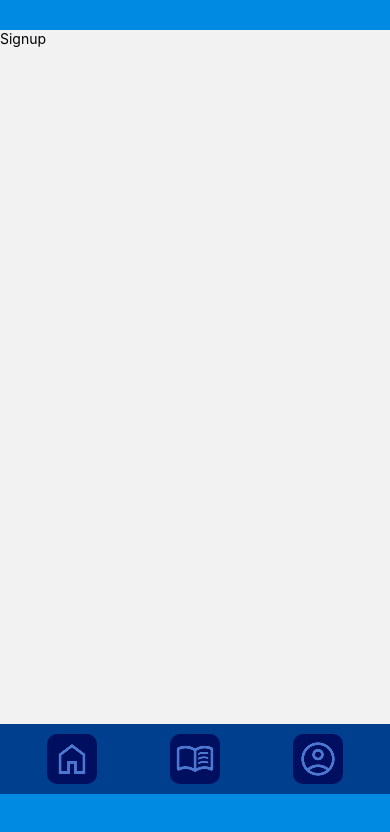
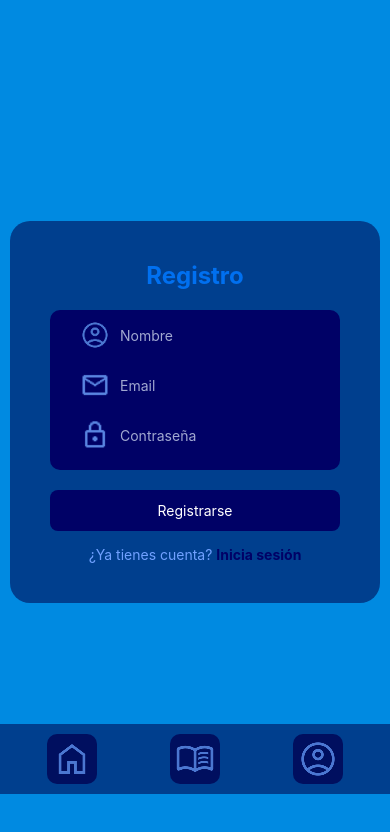
Before and after one commit to flaviomelian/cookbook, a React Native app in the folder frontend/: screen /Signup in a window 390 px wide. Shown: the top 832 px of the page. Built offline with nearby package versions, Linux system fonts and the light colour scheme.

Commit message:
Estilos del Login y Signup hechos

```diff
--- a/frontend/Components/Login.jsx
+++ b/frontend/Components/Login.jsx
@@ -1,11 +1,13 @@
 import { useState } from 'react';
 import { View, Text, TextInput, TouchableOpacity, StyleSheet, Image } from 'react-native';
+import { useNavigation } from '@react-navigation/native';
 import account from '../assets/account.png';
 import lock from '../assets/lock.png';
 
 const Login = () => {
     const [username, setUsername] = useState('');
     const [password, setPassword] = useState('');
+    const navigation = useNavigation();
 
     const handleLogin = () => {
         // Aquí iría la lógica de login
@@ -18,7 +20,7 @@ const Login = () => {
                 <Text style={styles.title}>Iniciar Sesión</Text>
                 <View style={styles.inputs}>
                     <View style={styles.inputImage}>
-                        <Image style={{ width: 35, height: 40, marginRight: 10 }} source={account} />
+                        <Image style={{ width: 30, height: 35, marginRight: 10 }} source={account} />
                         <TextInput
                             style={[styles.input, { flex: 1 }]}
                             placeholder="Usuario"
@@ -29,7 +31,7 @@ const Login = () => {
                         />
                     </View>
                     <View style={styles.inputImage}>
-                        <Image style={{ width: 30, height: 40, marginRight: 10, marginLeft: 3 }} source={lock} />
+                        <Image style={{ width: 25, height: 30, marginRight: 10, marginLeft: 3 }} source={lock} />
                         <TextInput
                             style={styles.input}
                             placeholder="Contraseña"
@@ -45,7 +47,7 @@ const Login = () => {
                         <Text style={styles.textButton}>Iniciar Sesión</Text>
                     </TouchableOpacity>
                 </View>
-                <TouchableOpacity onPress={() => {/* navegar a signup */ }} style={{ alignItems: 'center', marginTop: 10 }}>
+                <TouchableOpacity onPress={() => navigation.navigate('Signup')} style={{ alignItems: 'center', marginTop: 10 }}>
                     <Text style={{ color: '#70a1ff' }}>
                         ¿No tienes cuenta? <Text style={{ fontWeight: 'bold', color: '#000166' }}>Regístrate</Text>
                     </Text>
@@ -89,13 +91,19 @@ const styles = StyleSheet.create({
         margin: 9,
     },
     inputs: {
-        marginLeft: 30,
+        paddingLeft: 30,
+        paddingTop: 10,
         marginTop: 10,
+        backgroundColor: '#000166',
+        borderRadius: 10
     },
     inputImage: {
         flexDirection: 'row',
         alignItems: 'center',
-        marginBottom: 15
+        marginBottom: 20,
+    },
+    input:{
+        color: '#0070f0',
     }
 })
 
--- a/frontend/Components/Signup.jsx
+++ b/frontend/Components/Signup.jsx
@@ -1,11 +1,125 @@
-import { View, Text } from 'react-native'
+import { useState } from 'react';
+import { View, Text, TextInput, TouchableOpacity, StyleSheet, Image } from 'react-native';
+import { useNavigation } from '@react-navigation/native';
+import account from '../assets/account.png';
+import lock from '../assets/lock.png';
+import emailIcon from '../assets/email.png'; // asegúrate de tener este ícono
 
 const Signup = () => {
-  return (
-    <View>
-      <Text>Signup</Text>
-    </View>
-  )
-}
+    const [name, setName] = useState('');
+    const [email, setEmail] = useState('');
+    const [password, setPassword] = useState('');
+    const navigation = useNavigation();
 
-export default Signup
+    const handleSignup = () => {
+        // Aquí iría la lógica de registro
+        console.log('Signup:', name, email, password);
+    };
+
+    return (
+        <View style={styles.container}>
+            <View style={styles.form}>
+                <Text style={styles.title}>Registro</Text>
+                <View style={styles.inputs}>
+                    <View style={styles.inputImage}>
+                        <Image style={styles.icon} source={account} />
+                        <TextInput
+                            style={[styles.input, { flex: 1 }]}
+                            placeholder="Nombre"
+                            placeholderTextColor="#a0a8d0"
+                            value={name}
+                            onChangeText={setName}
+                        />
+                    </View>
+                    <View style={styles.inputImage}>
+                        <Image style={styles.icon} source={emailIcon} />
+                        <TextInput
+                            style={[styles.input, { flex: 1 }]}
+                            placeholder="Email"
+                            placeholderTextColor="#a0a8d0"
+                            value={email}
+                            onChangeText={setEmail}
+                            keyboardType="email-address"
+                            autoCapitalize="none"
+                        />
+                    </View>
+                    <View style={styles.inputImage}>
+                        <Image style={styles.icon} source={lock} />
+                        <TextInput
+                            style={styles.input}
+                            placeholder="Contraseña"
+                            placeholderTextColor="#a0a8d0"
+                            value={password}
+                            onChangeText={setPassword}
+                            secureTextEntry
+                        />
+                    </View>
+                </View>
+                <TouchableOpacity style={styles.button} onPress={handleSignup}>
+                    <Text style={styles.textButton}>Registrarse</Text>
+                </TouchableOpacity>
+                <TouchableOpacity onPress={() => navigation.navigate('Login')} style={{ alignItems: 'center', marginTop: 10 }}>
+                    <Text style={{ color: '#70a1ff' }}>
+                        ¿Ya tienes cuenta? <Text style={{ fontWeight: 'bold', color: '#000166' }}>Inicia sesión</Text>
+                    </Text>
+                </TouchableOpacity>
+            </View>
+        </View>
+    );
+};
+
+const styles = StyleSheet.create({
+    container: {
+        flex: 1,
+        backgroundColor: '#008AE1',
+        justifyContent: 'center',
+        padding: 10,
+    },
+    form: {
+        backgroundColor: '#003f8e',
+        padding: 40,
+        borderRadius: 20,
+    },
+    title: {
+        fontSize: 24,
+        fontWeight: 'bold',
+        color: '#0070f0',
+        textAlign: 'center',
+        marginBottom: 10,
+    },
+    button: {
+        backgroundColor: '#000166',
+        padding: 3,
+        fontWeight: 'bold',
+        borderRadius: 8,
+        marginBottom: 5,
+        marginTop: 20,
+        alignItems: 'center',
+    },
+    textButton: {
+        color: 'white',
+        margin: 9,
+    },
+    inputs: {
+        paddingLeft: 30,
+        paddingTop: 10,
+        marginTop: 10,
+        backgroundColor: '#000166',
+        borderRadius: 10,
+    },
+    inputImage: {
+        flexDirection: 'row',
+        alignItems: 'center',
+        marginBottom: 20,
+    },
+    input: {
+        color: '#0070f0',
+    },
+    icon: {
+        width: 30,
+        height: 30,
+        marginRight: 10,
+    },
+});
+
+export default Signup;
```
Also changed, not shown: frontend/assets/email.png (added).
